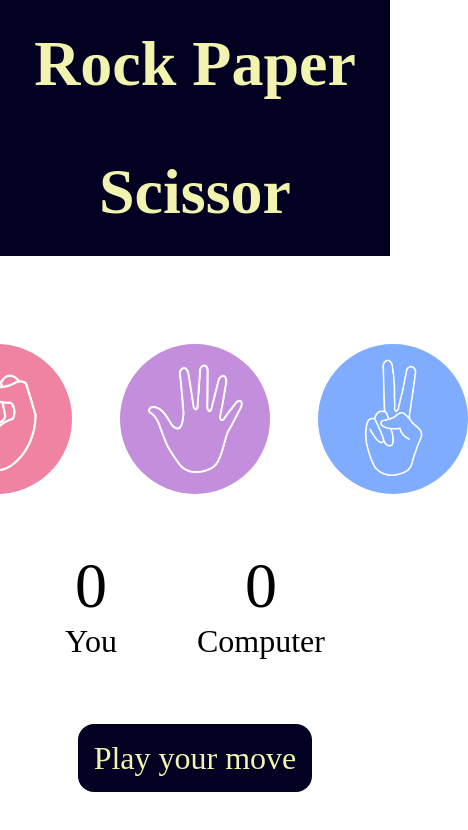
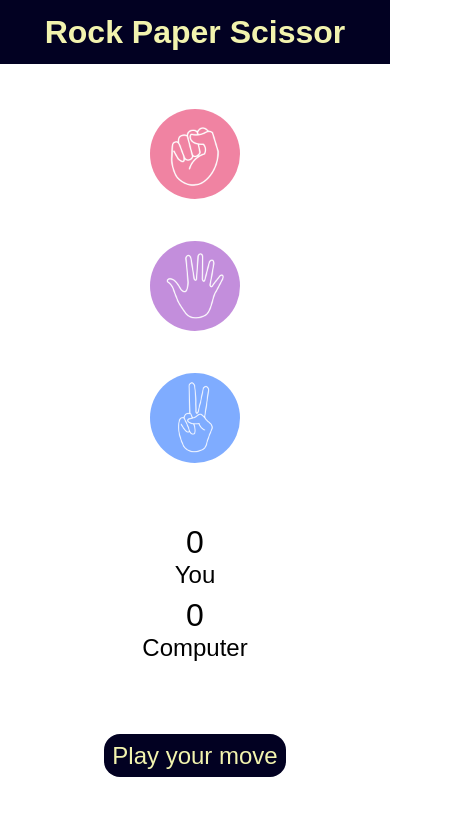
Before and after one commit to thevoidop/rockPaperScissors, a plain HTML site: page index.html in a window 390 px wide. Shown: the whole page, 468 px wide, since content can reach past the window. Drawn offline with Linux system fonts and the light colour scheme.

Commit message:
Update style.css
made it responsive

```diff
--- a/style.css
+++ b/style.css
@@ -1,7 +1,14 @@
+/* Reset margin and padding for all elements */
 * {
     margin: 0;
     padding: 0;
+    box-sizing: border-box; /* Added for better box-sizing behavior */
+}
+
+/* Base styles */
+body {
     text-align: center;
+    font-family: Arial, sans-serif; /* Added for better typography */
 }
 
 h1 {
@@ -11,6 +18,7 @@ h1 {
     line-height: 8rem;
 }
 
+/* Choice buttons */
 .choice {
     height: 165px;
     width: 165px;
@@ -18,6 +26,7 @@ h1 {
     display: flex;
     justify-content: center;
     align-items: center;
+    margin: 0.5rem; /* Added margin for better spacing on small screens */
 }
 
 .choice:hover {
@@ -32,14 +41,17 @@ img {
     border-radius: 50%;
 }
 
+/* Container for choices */
 .choices {
     display: flex;
     justify-content: center;
     align-items: center;
     gap: 3rem;
     margin-top: 5rem;
+    flex-wrap: wrap; /* Allows choices to wrap on smaller screens */
 }
 
+/* Scoreboard styling */
 .scoreBoard {
     display: flex;
     justify-content: center;
@@ -49,11 +61,13 @@ img {
     gap: 5rem;
 }
 
+/* Individual score styling */
 #userScore,
 #computerScore {
     font-size: 4rem;
 }
 
+/* Message container */
 .msgContainer {
     margin-top: 5rem;
 }
@@ -61,9 +75,106 @@ img {
 #msg {
     background-color: #020122;
     color: #f2f3ae;
-    margin-top: 5rem;
     font-size: 2rem;
     display: inline;
     padding: 1rem;
     border-radius: 1rem;
 }
+
+/* Responsive Styles */
+@media (max-width: 1200px) {
+    h1 {
+        font-size: 3rem;
+        line-height: 6rem;
+    }
+
+    .choice {
+        height: 140px;
+        width: 140px;
+    }
+
+    img {
+        height: 130px;
+        width: 130px;
+    }
+
+    .scoreBoard {
+        gap: 2rem;
+    }
+
+    #userScore,
+    #computerScore {
+        font-size: 3rem;
+    }
+}
+
+@media (max-width: 768px) {
+    h1 {
+        font-size: 2.5rem;
+        line-height: 5rem;
+    }
+
+    .choice {
+        height: 120px;
+        width: 120px;
+    }
+
+    img {
+        height: 110px;
+        width: 110px;
+    }
+
+    .choices {
+        gap: 1.5rem;
+        margin-top: 3rem;
+    }
+
+    .scoreBoard {
+        flex-direction: column;
+        gap: 1rem;
+    }
+
+    #userScore,
+    #computerScore {
+        font-size: 2.5rem;
+    }
+}
+
+@media (max-width: 480px) {
+    h1 {
+        font-size: 2rem;
+        line-height: 4rem;
+    }
+
+    .choice {
+        height: 100px;
+        width: 100px;
+    }
+
+    img {
+        height: 90px;
+        width: 90px;
+    }
+
+    .choices {
+        flex-direction: column;
+        gap: 1rem;
+        margin-top: 2rem;
+    }
+
+    .scoreBoard {
+        font-size: 1.5rem;
+        flex-direction: column;
+        gap: 0.5rem;
+    }
+
+    #userScore,
+    #computerScore {
+        font-size: 2rem;
+    }
+
+    #msg {
+        font-size: 1.5rem;
+        padding: 0.5rem;
+    }
+}
```
